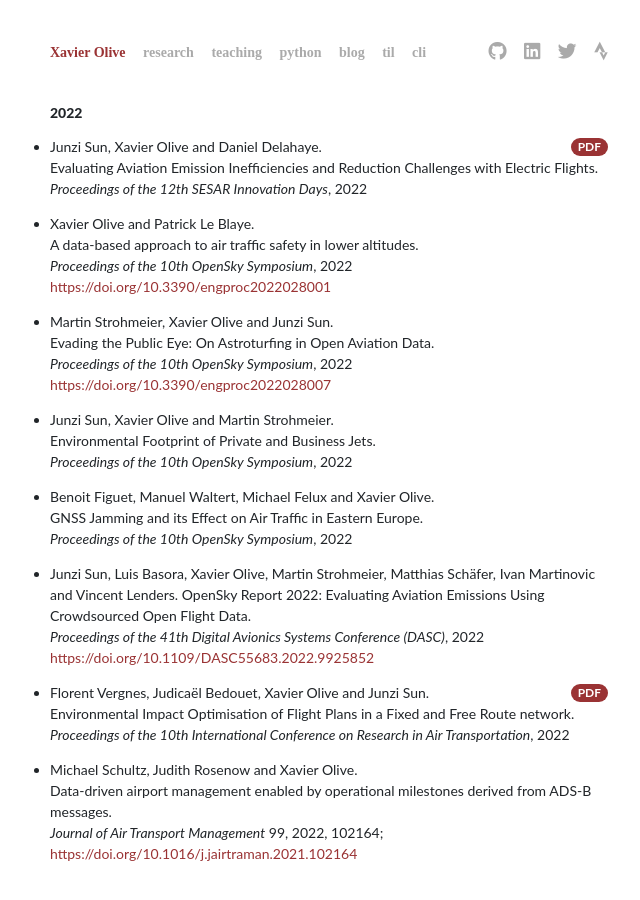
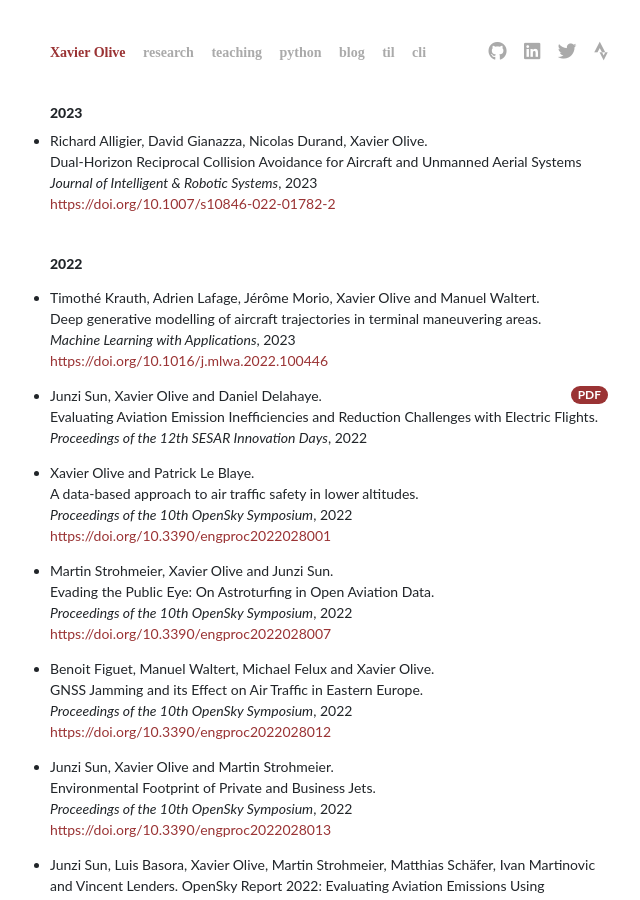
Before and after one commit to xoolive/xoolive.github.io, a Jekyll site: the page built from _pages/publications.md, in a window 1280 px wide and 900 px high. Shown: the whole window, without its empty margins (311-951 px from the left). Built offline with Jekyll 4.4.1, drawn with Linux system fonts in a browser that asks for light colours; nearby versions of some CDN libraries; some web fonts are replaced; a script that is not in the unit is left out.

Commit message:
update publications

```diff
--- a/_pages/publications.md
+++ b/_pages/publications.md
@@ -4,7 +4,20 @@ title: Publications
 permalink: /publications/
 ---
 
+## 2023
+
+- Richard Alligier, David Gianazza, Nicolas Durand, Xavier Olive.
+  Dual-Horizon Reciprocal Collision Avoidance for Aircraft
+  and Unmanned Aerial Systems
+  _Journal of Intelligent & Robotic Systems_, 2023
+  [https://doi.org/10.1007/s10846-022-01782-2](https://doi.org/10.1007/s10846-022-01782-2)
+
 ## 2022
+
+- Timothé Krauth, Adrien Lafage, Jérôme Morio, Xavier Olive and Manuel Waltert.
+  Deep generative modelling of aircraft trajectories in terminal maneuvering areas.
+  _Machine Learning with Applications_, 2023
+  [https://doi.org/10.1016/j.mlwa.2022.100446](https://doi.org/10.1016/j.mlwa.2022.100446)
 
 - Junzi Sun, Xavier Olive and Daniel Delahaye.
   [<span class="badge paper float-right">PDF</span>](https://whova.com/xems/whova_backend/get_event_s3_file_api/?event_id=sesar_202212&file_url=https://d1keuthy5s86c8.cloudfront.net/static/ems/upload/files/1669996947_qhlsf_SIDs_2022_paper_106_final.pdf&eventkey=4c68ac23dcb73ce4b5be87ca1b5b0ccaed6016dfcefe0c4b6af300caca061224)
@@ -21,13 +34,15 @@ permalink: /publications/
   _Proceedings of the 10th OpenSky Symposium_, 2022
   [https://doi.org/10.3390/engproc2022028007](https://doi.org/10.3390/engproc2022028007)
 
+- Benoit Figuet, Manuel Waltert, Michael Felux and Xavier Olive.
+  GNSS Jamming and its Effect on Air Traffic in Eastern Europe.
+  _Proceedings of the 10th OpenSky Symposium_, 2022
+  [https://doi.org/10.3390/engproc2022028012](https://doi.org/10.3390/engproc2022028012)
+
 - Junzi Sun, Xavier Olive and Martin Strohmeier.
   Environmental Footprint of Private and Business Jets.
   _Proceedings of the 10th OpenSky Symposium_, 2022
-
-- Benoit Figuet, Manuel Waltert, Michael Felux and Xavier Olive.
-  GNSS Jamming and its Effect on Air Traffic in Eastern Europe.
-  _Proceedings of the 10th OpenSky Symposium_, 2022
+  [https://doi.org/10.3390/engproc2022028013](https://doi.org/10.3390/engproc2022028013)
 
 - Junzi Sun, Luis Basora, Xavier Olive, Martin Strohmeier, Matthias Schäfer, Ivan Martinovic and Vincent Lenders. OpenSky Report 2022: Evaluating Aviation Emissions Using Crowdsourced Open Flight Data.
   _Proceedings of the 41th Digital Avionics Systems Conference (DASC)_, 2022
```
